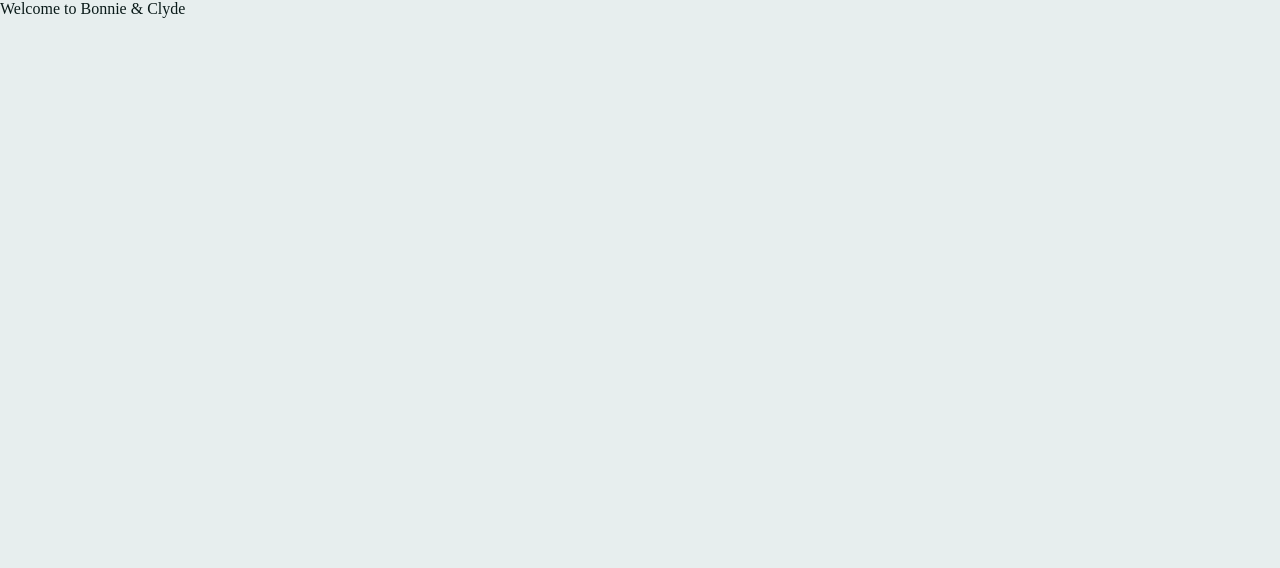
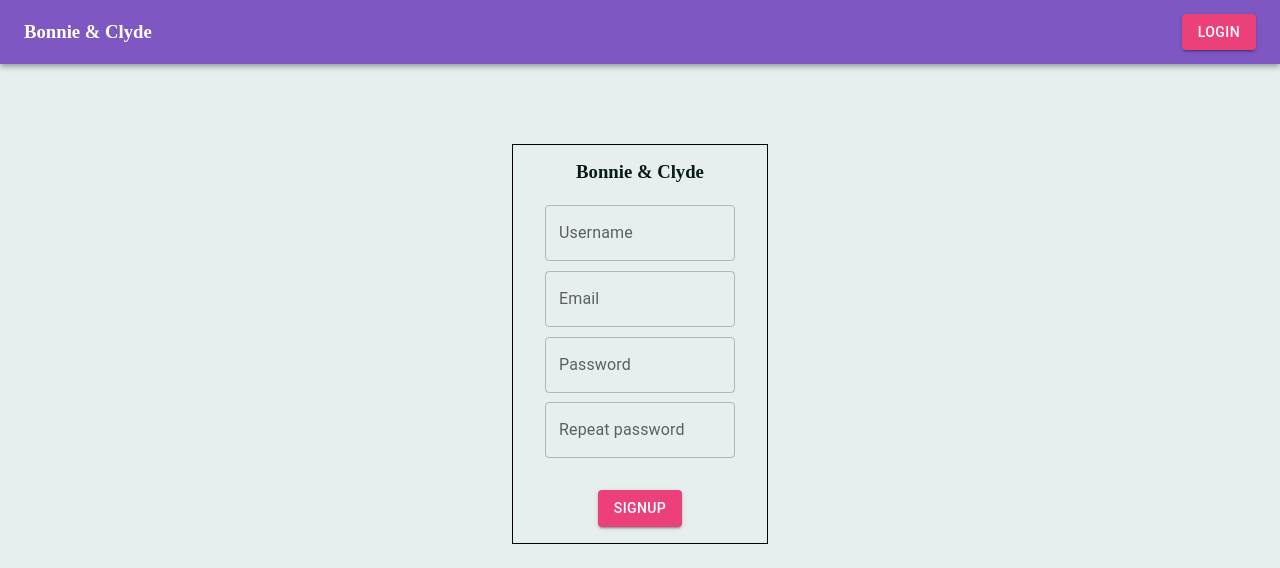
Before and after one commit to gonza0086/bonnie-clyde-frontend, a Next.js app: page / in a window 1280 px wide. Shown: the top 568 px of the page. Built offline with nearby package versions, Linux system fonts and the light colour scheme.

Commit message:
Navbar and form initial structure

```diff
--- /dev/null
+++ b/src/components/Navbar.jsx
@@ -0,0 +1,15 @@
+// MUI
+import { AppBar, Button, Toolbar } from '@mui/material';
+
+export default function Navbar() {
+    return (
+        <AppBar position='static'>
+            <Toolbar style={{ justifyContent: 'space-between' }}>
+                <h3>Bonnie & Clyde</h3>
+                <Button variant='contained' color='secondary'>
+                    Login
+                </Button>
+            </Toolbar>
+        </AppBar>
+    );
+}
--- a/src/pages/_app.js
+++ b/src/pages/_app.jsx
@@ -6,6 +6,7 @@ import ThemeContext from '@/contexts/ThemeContext';
 
 // Styles
 import '@/styles/globals.css';
+import Navbar from '@/components/Navbar';
 
 export default function App({ Component, pageProps }) {
     return (
@@ -18,6 +19,7 @@ export default function App({ Component, pageProps }) {
             </Head>
 
             <ThemeContext>
+                <Navbar />
                 <Component {...pageProps} />
             </ThemeContext>
         </>
--- a/src/pages/index.js
+++ /dev/null
@@ -1,3 +0,0 @@
-export default function Home() {
-    return <div>Welcome to Bonnie & Clyde</div>;
-}
--- /dev/null
+++ b/src/pages/index.jsx
@@ -0,0 +1,32 @@
+import { Button, TextField } from '@mui/material';
+
+export default function Home() {
+    return (
+        <div
+            style={{
+                border: 'solid 1px black',
+                width: '20vw',
+                paddingBlock: '1em',
+                paddingInline: '2em',
+                margin: '10vh auto',
+                textAlign: 'center',
+            }}
+        >
+            <h3>Bonnie & Clyde</h3>
+            <div style={{ paddingBlock: '0.7em' }} />
+            <form>
+                <TextField id='username' label='Username' variant='outlined' fullWidth />
+                <div style={{ paddingBlock: '0.3em' }} />
+                <TextField id='email' label='Email' variant='outlined' fullWidth />
+                <div style={{ paddingBlock: '0.3em' }} />
+                <TextField id='password' label='Password' variant='outlined' type='password' fullWidth />
+                <div style={{ paddingBlock: '0.3em' }} />
+                <TextField id='repeat-password' label='Repeat password' variant='outlined' type='password' fullWidth />
+                <div style={{ paddingBlock: '1em' }} />
+                <Button variant='contained' color='secondary'>
+                    Signup
+                </Button>
+            </form>
+        </div>
+    );
+}
```
